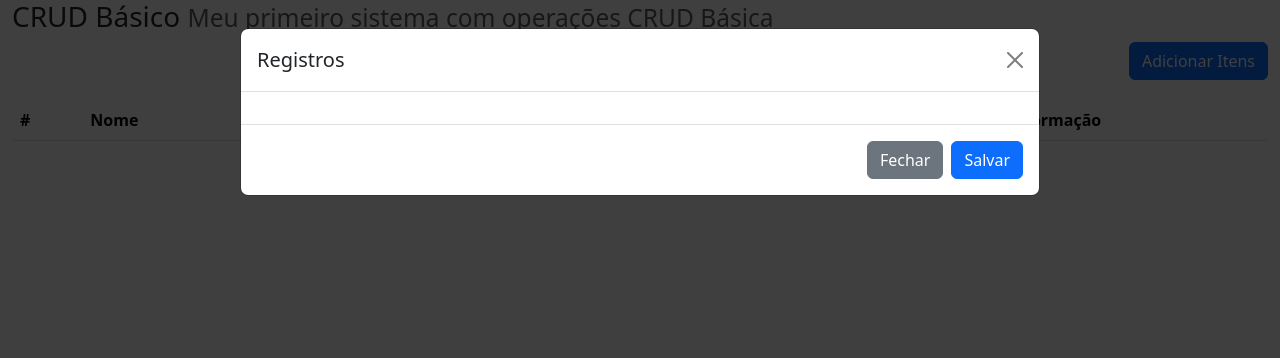
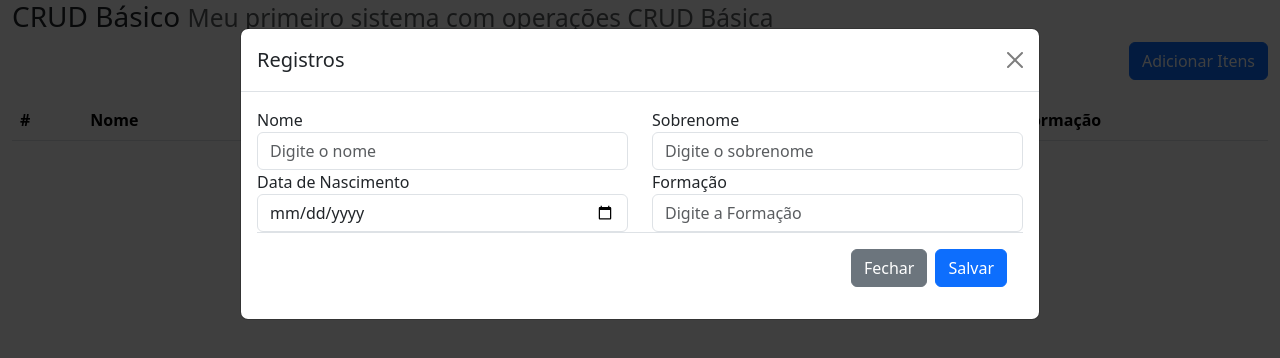
Before and after one commit to francovinicius/CRUD-tester, a plain HTML site: page index.html in a window 1280 px wide. Both pictures are taken after a click on the button "Adicionar Itens". Drawn offline with nearby package versions, Linux system fonts and the light colour scheme.

Commit message:
formatando modal

```diff
--- a/index.html
+++ b/index.html
@@ -26,7 +26,14 @@
       </div>
       <div class="row">
         <div class="col-md-12 d-grid gap-2 d-md-flex justify-content-md-end">
-          <button type="button" class="btn btn-primary" data-bs-toggle="modal" data-bs-target="#modalRegistro">Adicionar Itens</button>
+          <button
+            type="button"
+            class="btn btn-primary"
+            data-bs-toggle="modal"
+            data-bs-target="#modalRegistro"
+          >
+            Adicionar Itens
+          </button>
         </div>
       </div>
       <div class="row" style="margin-top: 20px">
@@ -68,7 +75,65 @@
           </div>
           <div class="modal-body">
 
-          </div>
+            <div class="row">
+                <div class="col-md-6">
+                    <div class="form-group">
+                        <label for="">
+                            Nome
+                        </label>
+                        <input
+                            id="txtNome"
+                            type="text"
+                            class="form-control"
+                            placeholder="Digite o nome"
+                            />
+                    </div>
+                </div>
+
+                <div class="col-md-6">
+                    <div class="form-group">
+                        <label for="">
+                            Sobrenome
+                        </label>
+                        <input
+                            id="txtSobrenome"
+                            type="text"
+                            class="form-control"
+                            placeholder="Digite o sobrenome"
+                        >
+                    </div>
+              </div>
+            </div>
+
+            <div class="row">
+                <div class="col-md-6">
+                    <div class="form-group">
+                        <label for="">
+                            Data de Nascimento
+                        </label>
+                        <input
+                            id="txtDtNascimento"
+                            type="date"
+                            class="form-control"
+                        />
+                    </div>
+                </div>
+
+                <div class="col-md-6">
+                    <div class="form-group">
+                        <label for="">
+                            Formação
+                        </label>
+                        <input
+                            id="txtFormacao"
+                            type="text"
+                            class="form-control"
+                            placeholder="Digite a Formação"
+                        />
+                    </div>
+                </div>
+
+            </div>
           <div class="modal-footer">
             <button
               type="button"
```
